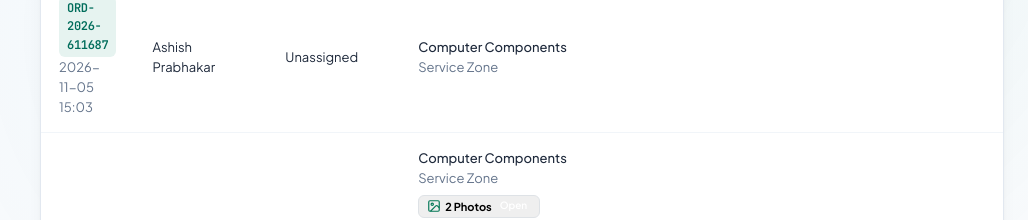
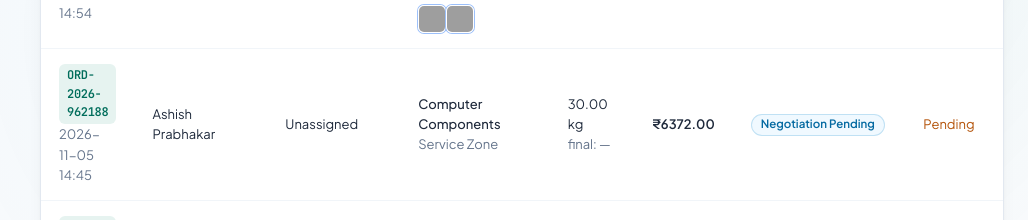
Before and after one commit to nishalpandit/bazaarpe, a Django app: page /orders.html in a window 1280 px wide. Shown: the part 863-1083 px from the top of the page, without its empty margins (252-1280 px from the left). Run offline with Django 5.2, Linux system fonts and the light colour scheme; a user stored in the database is signed in; data comes from the database, SQL or seed files in the repository; some libraries are stand-ins or nearby versions; grey boxes are pictures that could not be loaded.

Commit message:
fix(ui): enforce strict 28px inline dimensions on order table image thumbnails

```diff
--- a/templates/orders.html
+++ b/templates/orders.html
@@ -106,7 +106,7 @@
                       {% for img in order.images.all|slice:":3" %}
                         <img src="{{ img.image_url }}"
                              alt="Preview"
-                             class="h-6 w-6 rounded-md object-cover border border-white shadow-xs cursor-pointer hover:scale-125 hover:z-10 transition ring-1 ring-slate-200"
+                             style="width: 28px; height: 28px; min-width: 28px; max-width: 28px; max-height: 28px; object-fit: cover; border-radius: 6px; display: inline-block;" class="border border-white shadow-xs cursor-pointer hover:scale-125 hover:z-10 transition ring-1 ring-slate-200"
                              onclick="openOrderPhotosModal('{{ order.order_id }}', [{% for i in order.images.all %}'{{ i.image_url }}'{% if not forloop.last %},{% endif %}{% endfor %}], {{ forloop.counter0 }})"
                              title="Click to view photo">
                       {% endfor %}
--- a/templates/requests.html
+++ b/templates/requests.html
@@ -107,7 +107,7 @@
                       {% for img in order.images.all|slice:":3" %}
                         <img src="{{ img.image_url }}"
                              alt="Preview"
-                             class="h-6 w-6 rounded-md object-cover border border-white shadow-xs cursor-pointer hover:scale-125 hover:z-10 transition ring-1 ring-slate-200"
+                             style="width: 28px; height: 28px; min-width: 28px; max-width: 28px; max-height: 28px; object-fit: cover; border-radius: 6px; display: inline-block;" class="border border-white shadow-xs cursor-pointer hover:scale-125 hover:z-10 transition ring-1 ring-slate-200"
                              onclick="openOrderPhotosModal('{{ order.order_id }}', [{% for i in order.images.all %}'{{ i.image_url }}'{% if not forloop.last %},{% endif %}{% endfor %}], {{ forloop.counter0 }})"
                              title="Click to view photo">
                       {% endfor %}
```
